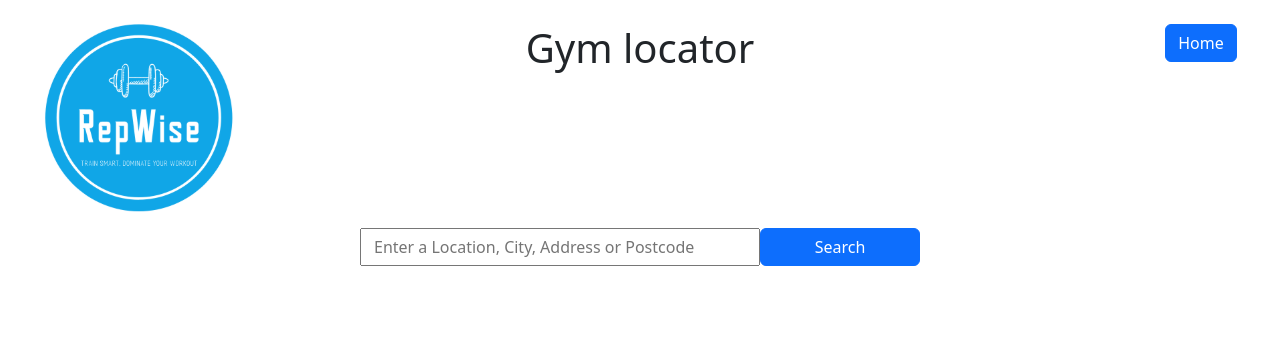
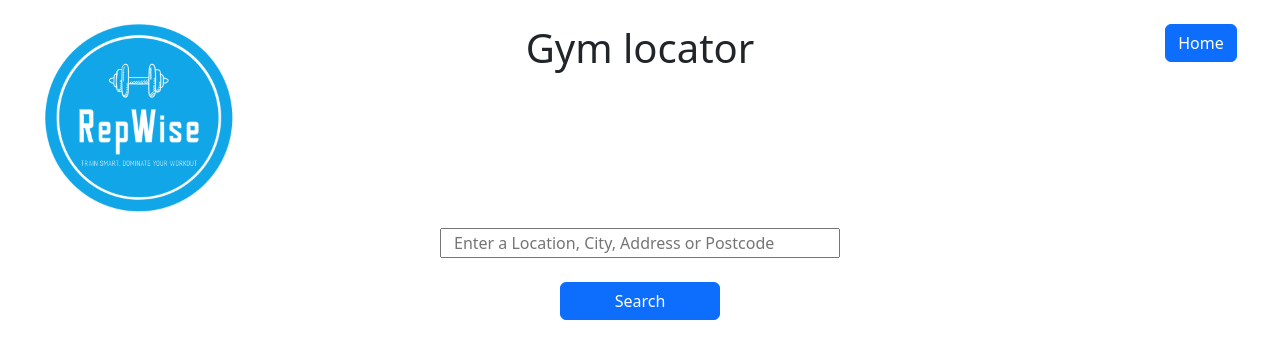
Before and after one commit to Theojeddy/Weightlifting-rep-calculator, a React (Create React App) app: page /GymLocator in a window 1280 px wide. Shown: the top 358 px of the page. Built offline with nearby package versions, Linux system fonts and the light colour scheme.

Commit message:
search button moved into seperate row

```diff
--- a/src/Pages/Gym.js
+++ b/src/Pages/Gym.js
@@ -73,8 +73,10 @@ export default function GymLocator({ title, setTitle }) {
           placeholder="Enter a Location, City, Address or Postcode "
           onChange={(e) => setAddress(e.target.value)}
         />
+      </div>
+      <div className="row mt-3 justify-content-center">
         <button
-          className="btn btn-primary"
+          className="btn btn-primary mt-2"
           onClick={fetchGyms}
           style={{ width: "10rem" }}
         >
@@ -94,9 +96,8 @@ export default function GymLocator({ title, setTitle }) {
                     <Card.Title>{gym.properties.name}</Card.Title>
                     <Card.Text>{gym.properties.address_line2}</Card.Text>
                     <Card.Text>
-                      Approximately{" "}
-                      {(gym.properties.distance / 1000).toFixed(2)}
-                      km away from the specified location
+                      Distance : {(gym.properties.distance / 1000).toFixed(2)}{" "}
+                      km
                     </Card.Text>
 
                     <button
```
